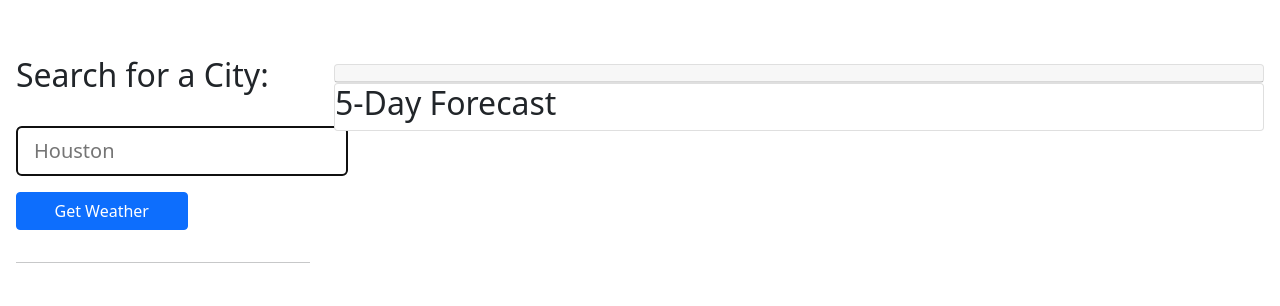
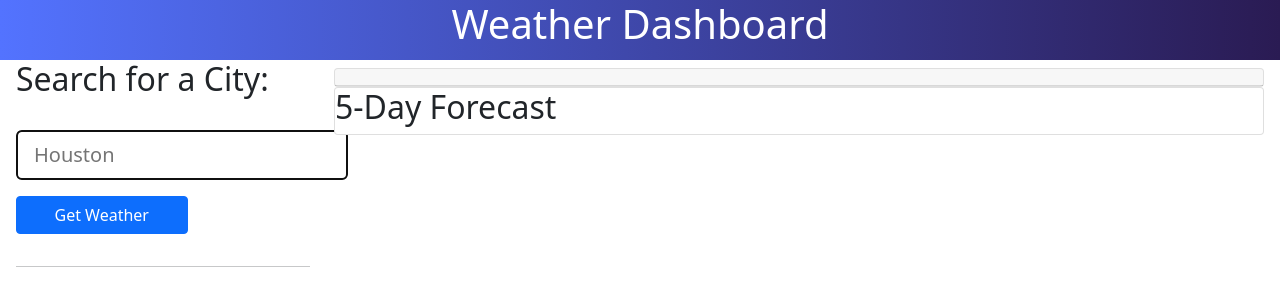
Before and after one commit to JeffGoji/API-Weather-App, a plain HTML site: page index.html in a window 1280 px wide. Drawn offline with nearby package versions, Linux system fonts and the light colour scheme.

Commit message:
applied css styling for header

```diff
--- /dev/null
+++ b/assets/css/style.css
@@ -0,0 +1,8 @@
+header {
+  height: 60px;
+  background-image: linear-gradient(
+    to right,
+    rgb(83, 115, 255),
+    rgb(42, 27, 83)
+  );
+}
--- a/index.html
+++ b/index.html
@@ -17,7 +17,7 @@
 
 
     <!--my CSS file-->
-    <link rel="stylesheet" href="assets/css/styles.css">
+    <link rel="stylesheet" href="assets/css/style.css">
 
 
 </head>
```
